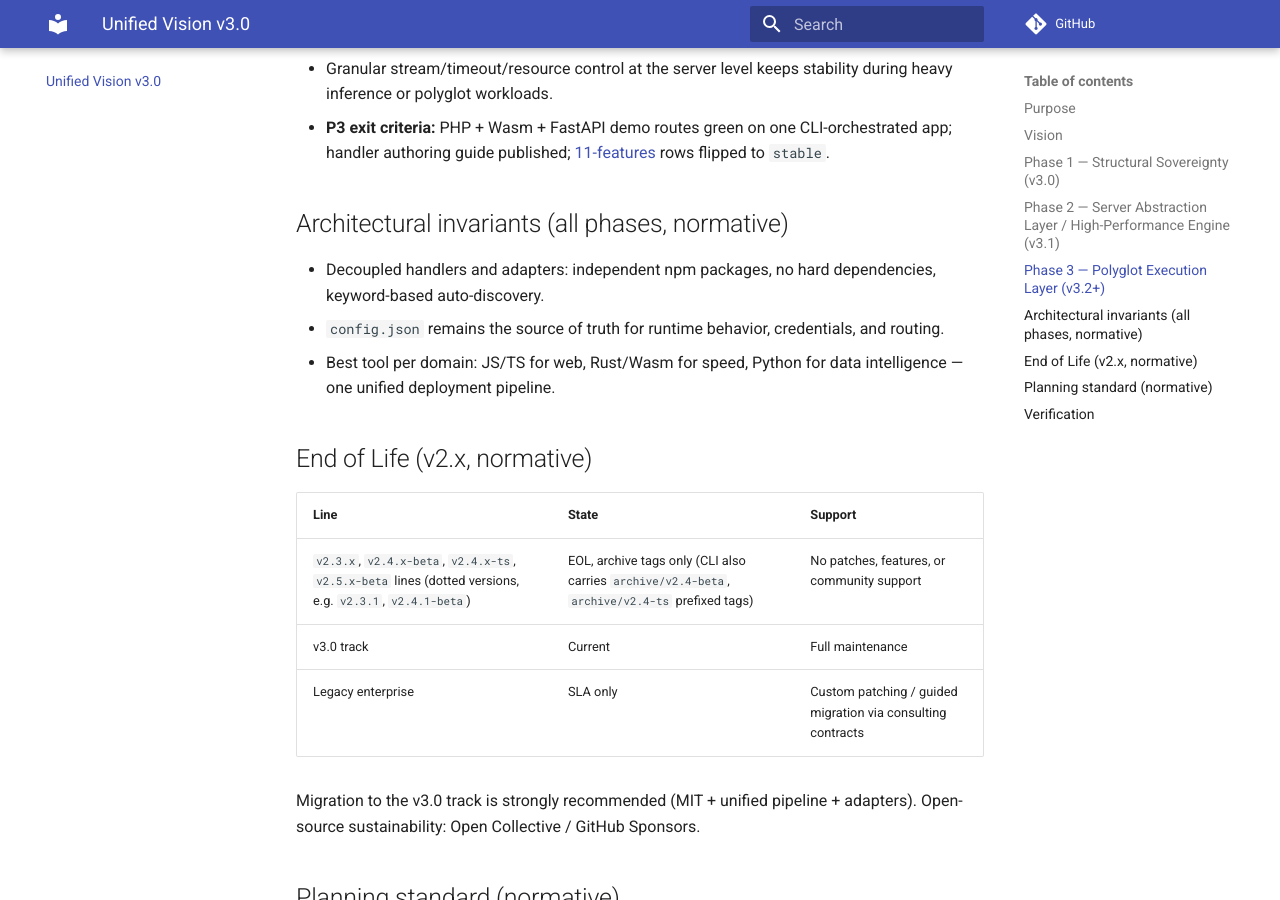
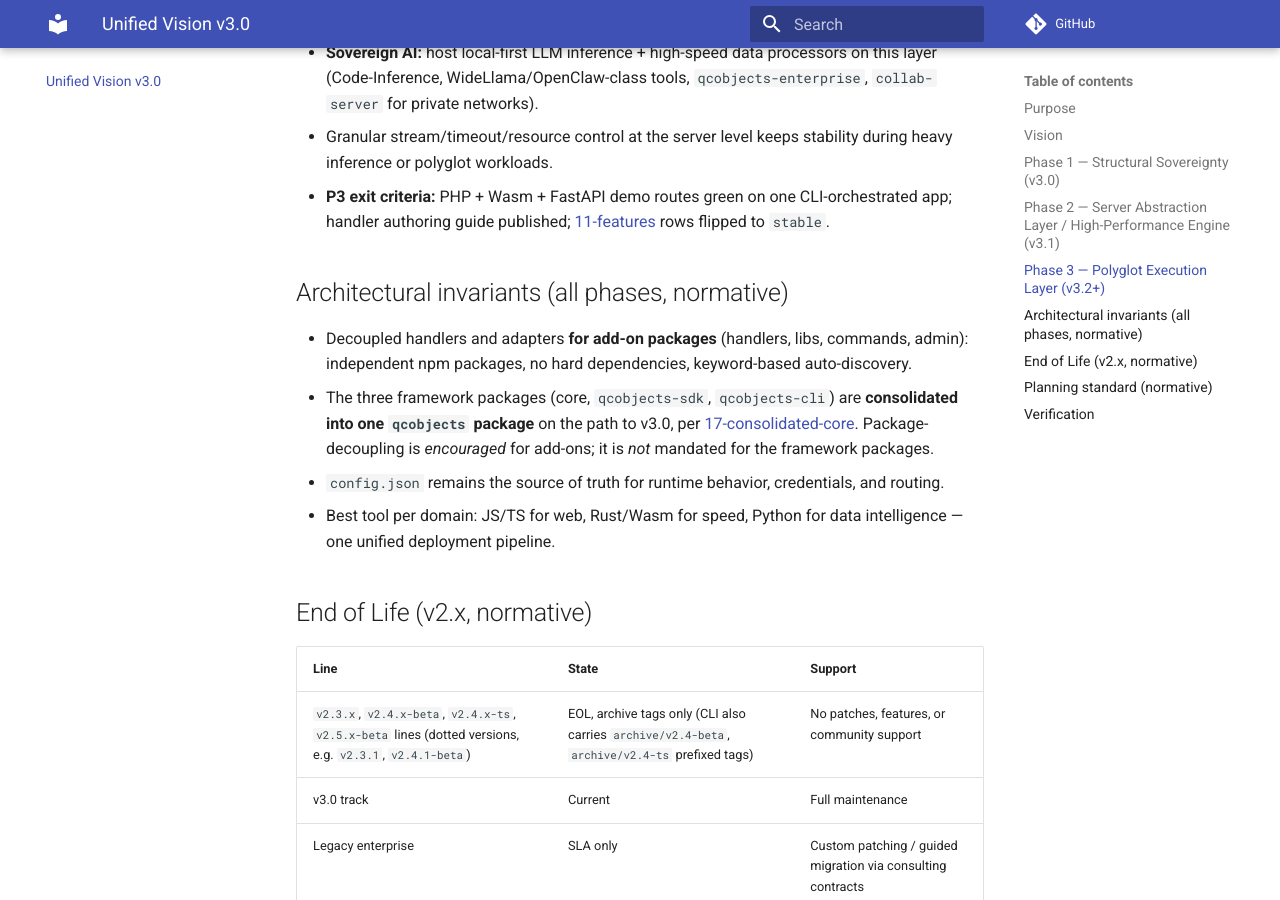
Before and after one commit to QCObjects/product-specs, an MkDocs documentation site: the page built from docs/15-unified-vision-v3.md, in a window 1280 px wide and 900 px high, scrolled down 2341 px. Built offline with MkDocs 1.6.1 and Material for MkDocs 9.7.7, drawn with Linux system fonts in a browser that asks for light colours; comment, search, counter and statistics services are not loaded; some of the changed text lies outside the part shown.

Commit message:
docs: consolidation plan — ADR-0001 + spec 17 (Core+SDK+CLI → one qcobjects package)
- Add ADR-0001 justifying the merge (core dependency pollution; template 2.5.142 drift)
- Add 17-consolidated-core.md normative contract (2.6.5-unified, deprecate SDK/CLI)
- Amend 02-architecture.md layer model + reference the ADR
- Amend 15-unified-vision-v3.md rollout order + relax decoupling for framework packages
- Add nav entries in mkdocs.yml

```diff
--- a/docs/15-unified-vision-v3.md
+++ b/docs/15-unified-vision-v3.md
@@ -39,10 +39,15 @@ Goal: remove legal and pipeline friction for enterprise adoption.
   `$ENV()` / `$config()` injection standardized across core, SDK, CLI, and
   every handler.
 - **Rollout order (binding):**
-  1. `qcobjects-cli` re-architecture first (developer entry point).
-  2. Core (`qcobjects`) + `qcobjects-sdk` refactor + MIT.
-  3. Cascade: `qcobjects-commands`, plugins, handlers, web components,
+  1. **Consolidate the framework** — merge core (`qcobjects`), `qcobjects-sdk`,
+     and `qcobjects-cli` into one `QCObjects` repo publishing a single
+     `qcobjects@2.6.5-unified` package, per
+     [17-consolidated-core](./17-consolidated-core.md) and
+     [ADR-0001](./adr/0001-consolidated-core.md). This replaces the earlier
+     plan of treating the CLI and core/SDK as separately re-architected packages.
+  2. Cascade: `qcobjects-commands`, plugins, handlers, web components,
      `create-qcobjects` templates, `eslint-config-qcobjects` (+ TypeScript twin).
+     (Add-on packages remain decoupled and keyword-discovered.)
 - **P1 exit criteria:** every repo MIT-licensed with header-lint green;
   single-branch pipeline live with tag-channel publish proven (`latest` + one
   `-beta`); templates re-verified (install + serve + build) on the v3.0 line;
@@ -88,8 +93,13 @@ through Runtime Bridges (all npm-installed, keyword-discovered, per spec 02).
 
 ## Architectural invariants (all phases, normative)
 
-- Decoupled handlers and adapters: independent npm packages, no hard
-  dependencies, keyword-based auto-discovery.
+- Decoupled handlers and adapters **for add-on packages** (handlers, libs,
+  commands, admin): independent npm packages, no hard dependencies,
+  keyword-based auto-discovery.
+- The three framework packages (core, `qcobjects-sdk`, `qcobjects-cli`) are
+  **consolidated into one `qcobjects` package** on the path to v3.0, per
+  [17-consolidated-core](./17-consolidated-core.md). Package-decoupling is
+  *encouraged* for add-ons; it is *not* mandated for the framework packages.
 - `config.json` remains the source of truth for runtime behavior,
   credentials, and routing.
 - Best tool per domain: JS/TS for web, Rust/Wasm for speed, Python for data
--- a/mkdocs.yml
+++ b/mkdocs.yml
@@ -46,6 +46,9 @@ nav:
   - Build Scripts: 14-build-scripts-blueprint.md
   - Unified Vision v3.0: 15-unified-vision-v3.md
   - Add-ons: 16-addons.md
+  - Consolidated Core: 17-consolidated-core.md
+  - ADRs:
+    - ADR-0001 Consolidated Core: adr/0001-consolidated-core.md
   - Examples:
     - Install Packages: examples/npm-install.md
     - Scaffold an App: examples/npx-create-app.md
```
Also changed, not shown: docs/02-architecture.md (+9 -0 lines), docs/17-consolidated-core.md (added, +107 -0 lines), docs/adr/0001-consolidated-core.md (added, +93 -0 lines).
